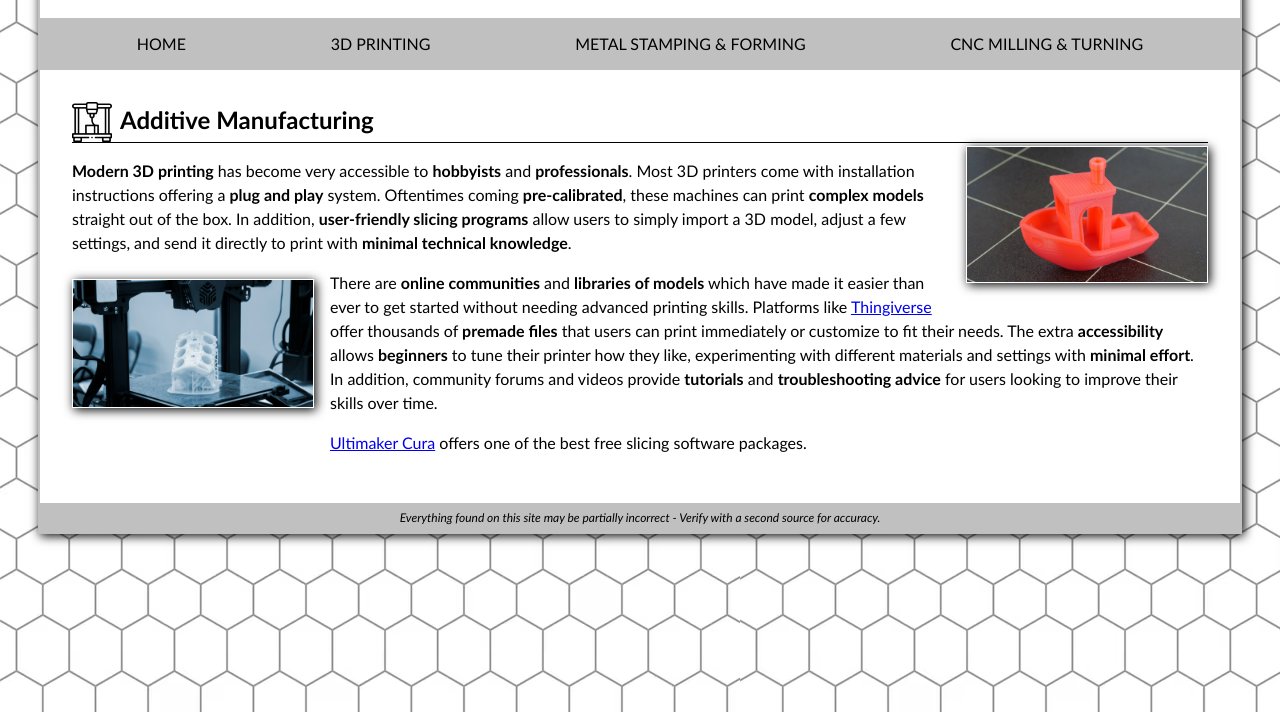
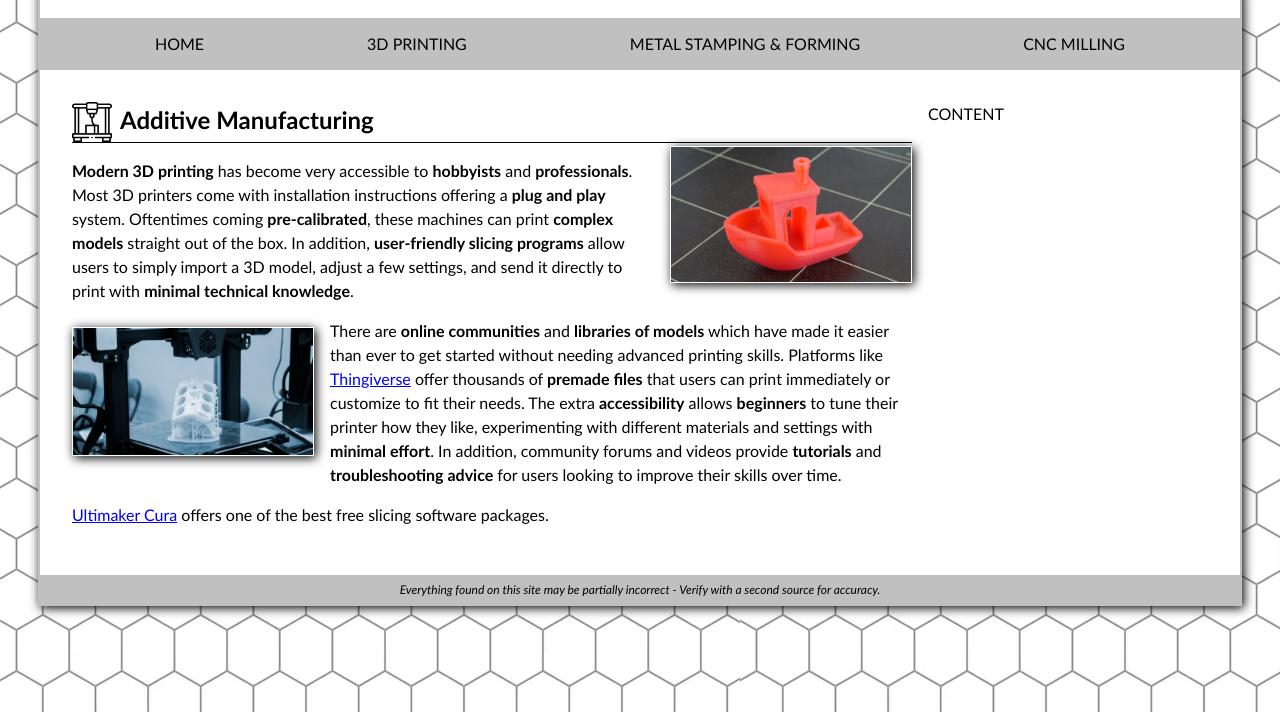
Before and after one commit to LMJacobsen/FinalProject, a plain HTML site: page addative.html in a window 1280 px wide. Shown: the part 88-800 px from the top of the page. Drawn offline with Linux system fonts and the light colour scheme.

Commit message:
Added left/right column 3-1 split
Added left/right column 3-1 split.
Fixed grammatical error in home page h2

```diff
--- a/addative.html
+++ b/addative.html
@@ -8,6 +8,16 @@
 
   <link rel="stylesheet" href="reset.css">
   <link rel="stylesheet" href="main.css">
+
+<style>
+        h2 {
+          background-image: url(images/3d-printer.png);
+  background-size: contain;
+  background-repeat: no-repeat;
+  padding-left: 3rem;
+        }
+      </style>
+
 </head>
 
 <body>
@@ -25,33 +35,29 @@
 
         <li><a href="subtractive2d.html">Metal Stamping &amp Forming </a></li>
 
-          <li><a href="subtractive3d.html">CNC Milling &amp Turning</a></li>
+         <li><a href="subtractive3d.html">CNC Milling</a></li>
       </ul>
     </nav>
 
     <main>
-      <style>
-        h2 {
-          background-image: url(images/3d-printer.png);
-  background-size: contain;
-  background-repeat: no-repeat;
-  padding-left: 3rem;
-        }
-      </style>
-      <h2>Additive Manufacturing</h2>
-<img class="picright" src="images/benchy.jpeg" alt="">
-      <p class="needspace">
-     <strong>Modern 3D printing</strong> has become very accessible to <strong>hobbyists</strong> and <strong>professionals</strong>. Most 3D printers come with installation instructions offering a <strong>plug and play</strong> system. Oftentimes coming <strong>pre-calibrated</strong>, these machines can print <strong>complex models</strong> straight out of the box. In addition, <strong>user-friendly slicing programs</strong> allow users to simply import a 3D model, adjust a few settings, and send it directly to print with <strong>minimal technical knowledge</strong>.
-      </p>
-<img class="picleft" src="images/printer.jpg" alt="">
-      <p> There are <strong>online communities</strong> and <strong>libraries of models</strong> which have made it easier than ever to get started without needing advanced printing skills. Platforms like <a href="https://www.thingiverse.com/" target="_blank">Thingiverse</a> offer thousands of <strong>premade files</strong> that users can print immediately or customize to fit their needs. The extra <strong>accessibility</strong> allows <strong>beginners</strong> to tune their printer how they like, experimenting with different materials and settings with <strong>minimal effort</strong>. In addition, community forums and videos provide <strong>tutorials</strong> and <strong>troubleshooting advice</strong> for users looking to improve their skills over time. </p>
 
 
 
-      <p><a href="https://ultimaker.com/software/ultimaker-cura/" target="_blank">Ultimaker Cura</a> offers one of the best free slicing software packages.</p>
+      <section class="leftcol">
+        <h2>Additive Manufacturing</h2>
+        <img class="picright" src="images/benchy.jpeg" alt="">
+        <p class="needspace">
+             <strong>Modern 3D printing</strong> has become very accessible to <strong>hobbyists</strong> and <strong>professionals</strong>. Most 3D printers come with installation instructions offering a <strong>plug and play</strong> system. Oftentimes coming <strong>pre-calibrated</strong>, these machines can print <strong>complex models</strong> straight out of the box. In addition, <strong>user-friendly slicing programs</strong> allow users to simply import a 3D model, adjust a few settings, and send it directly to print with <strong>minimal technical knowledge</strong>.
+        </p>
+        <img class="picleft" src="images/printer.jpg" alt="">
+        <p> There are <strong>online communities</strong> and <strong>libraries of models</strong> which have made it easier than ever to get started without needing advanced printing skills. Platforms like <a href="https://www.thingiverse.com/" target="_blank">Thingiverse</a> offer thousands of <strong>premade files</strong> that users can print immediately or customize to fit their needs. The extra <strong>accessibility</strong> allows <strong>beginners</strong> to tune their printer how they like, experimenting with different materials and settings with <strong>minimal effort</strong>. In addition, community forums and videos provide <strong>tutorials</strong> and <strong>troubleshooting advice</strong> for users looking to improve their skills over time. </p>
+        <p><a href="https://ultimaker.com/software/ultimaker-cura/" target="_blank">Ultimaker Cura</a> offers one of the best free slicing software packages.</p>
+      </section>
 
 
-
+<section class="rightcol">
+  <p>CONTENT</p>
+     </section>
 
     </main>
 
--- a/main.css
+++ b/main.css
@@ -66,7 +66,17 @@ h2 {
 main {
   padding: 2rem;
   line-height: 1.5;
+  display: grid;
+  grid-template-columns: 3fr 1fr;
+  gap: 1rem;
 }
+/*
+display: grid;
+  grid-template-columns: 3fr 1fr;
+  gap: 1rem;
+  padding: .5rem;
+*/
+
 
 main .needspace {
  padding-top: 1rem;
```
Also changed, not shown: index.html (+7 -4 lines), subtractive2d.html (+7 -3 lines), subtractive3d.html (+8 -1 lines).
